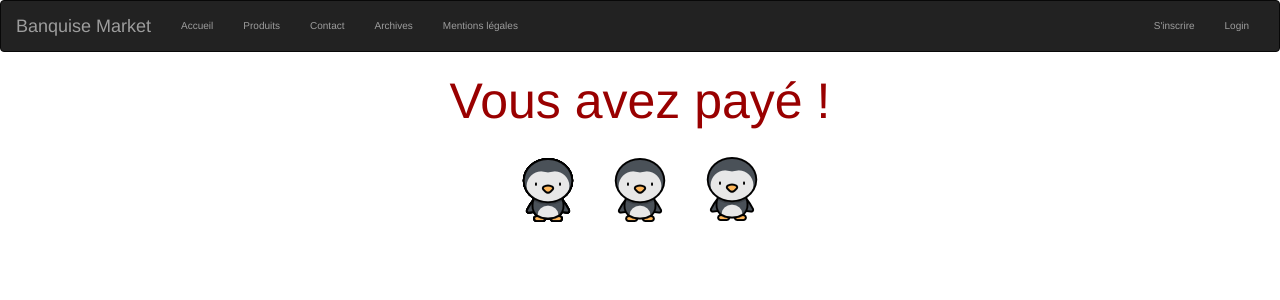
After one commit to rvacheron/banquiseMarket, a Django app: page /paye/ in a window 1280 px wide. The commit adds this page. Shown: the top 300 px of the page. Run offline with Django 3.2, Linux system fonts and the light colour scheme; parts of the project's set-up code (start-up, migrations or seed data) failed here and were passed over; some libraries are stand-ins or nearby versions.

Commit message:
Ajout de paye

```diff
--- a/banquiseMarket/static/test.css
+++ b/banquiseMarket/static/test.css
@@ -42,6 +42,14 @@ h1 {
   color: #ffffff;
   text-align: center;
   margin-top: 12px;
+}
+
+#paye {
+  text-align: center;
+  margin-left: auto;
+  margin-right: auto;
+  font-size: 50px;
+  color: #990000;
 }
 
 .comment {
--- /dev/null
+++ b/banquiseMarket/templates/paye.html
@@ -0,0 +1,7 @@
+{% extends 'base.html' %}
+
+{% block content %}
+<div id="paye">
+    <p>Vous avez payé !</p>
+</div>
+{% endblock %}
--- a/banquiseMarket/urls.py
+++ b/banquiseMarket/urls.py
@@ -16,7 +16,7 @@ Including another URLconf
 from django.conf.urls import include, url
 from django.contrib import admin
 
-from banquiseMarket.views import home, mentions
+from banquiseMarket.views import home, mentions, paye
 from banquiseMarket.models import LatestEntriesFeed
 
 admin.autodiscover()
@@ -27,6 +27,7 @@ urlpatterns = [
     url(r'^$', home, name="home"),
     url(r'^rss-feed/',LatestEntriesFeed()),
     url(r'^mentions/', mentions, name="mentions"),
+    url(r'^paye/', paye, name="paye"),
     url(r'', include('produit.urls')),
     url(r'', include('contact.urls')),
     url(r'', include('login.urls')),
--- a/banquiseMarket/views.py
+++ b/banquiseMarket/views.py
@@ -9,3 +9,6 @@ def home(request):
 
 def mentions(request):
     return render(request,'mentions.html', {'nbar':'mentions'})
+
+def paye(request):
+    return render(request,'paye.html', {'nbar':'panier'})
```
Also changed, not shown: db.sqlite3.
